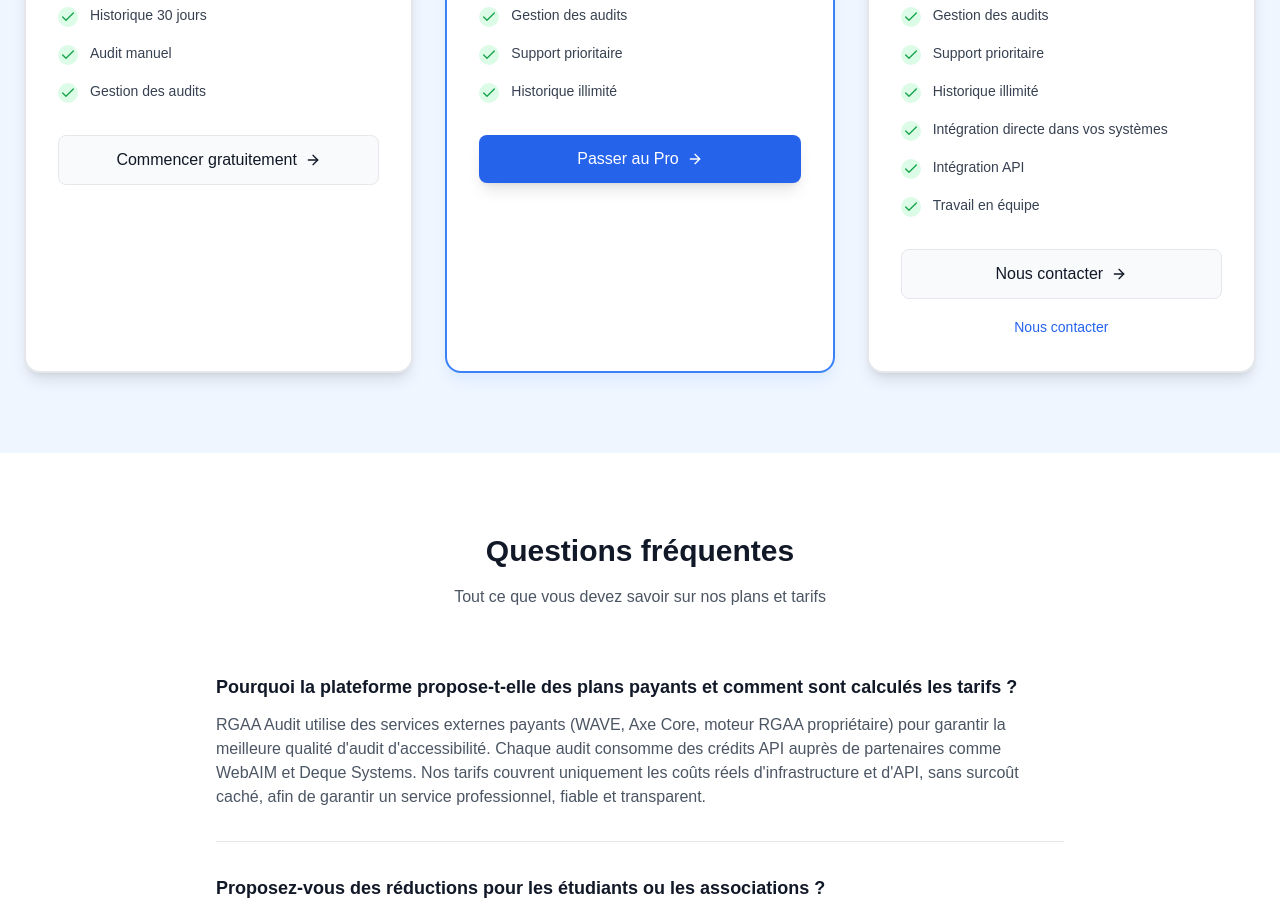
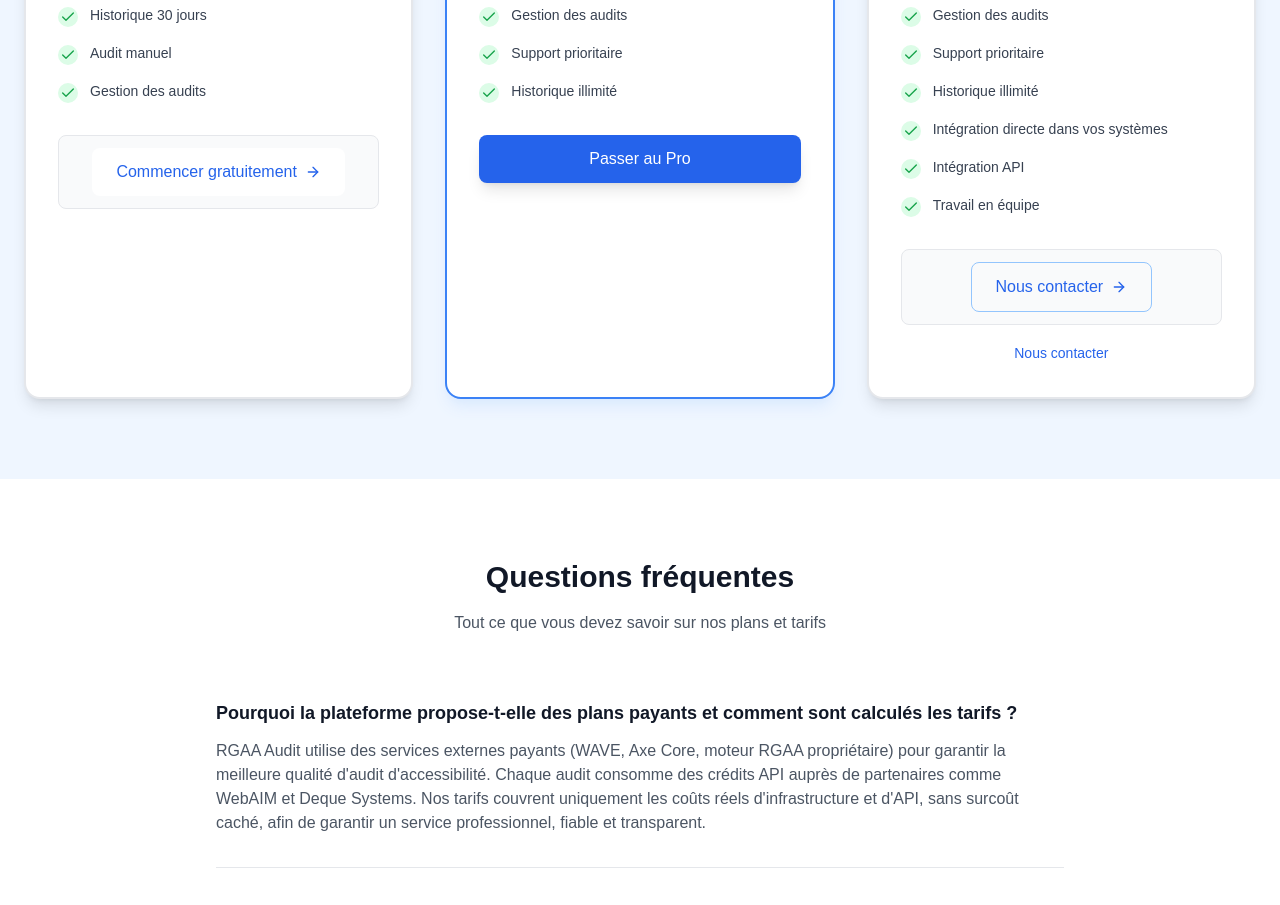
Before and after one commit to Beloic/rgaa-audit, a Next.js app: page /tarifs in a window 1280 px wide. Shown: the part 780-1685 px from the top of the page. Built offline with nearby package versions, Linux system fonts and the light colour scheme.

Commit message:
Boutons 'Nous contacter' : mailto + 'Commencer gratuitement' redirige vers inscription (pricing/tarifs)

```diff
--- a/src/app/pricing/page.tsx
+++ b/src/app/pricing/page.tsx
@@ -171,24 +171,37 @@ export default function PricingPage() {
                         </>
                       ) : (
                         <>
-                          <span>
-                            {plan.id === 'free' ? 'Commencer gratuitement' :
-                             plan.id === 'pro' ? 'Passer au Pro' :
-                             'Nous contacter'}
-                          </span>
-                          <ArrowRight className="w-4 h-4" />
+                          {plan.id === 'free' ? (
+                            <Link
+                              href="/auth/register"
+                              className="inline-flex items-center px-6 py-3 bg-white text-blue-600 font-medium rounded-lg hover:bg-gray-50 transition-colors"
+                            >
+                              Commencer gratuitement
+                              <ArrowRight className="w-4 h-4 ml-2" />
+                            </Link>
+                          ) : plan.id === 'pro' ? (
+                            'Passer au Pro'
+                          ) : (
+                            <a
+                              href="mailto:hello@loicbernard.com"
+                              className="inline-flex items-center px-6 py-3 border border-blue-300 text-blue-600 font-medium rounded-lg hover:bg-blue-50 transition-colors"
+                            >
+                              Nous contacter
+                              <ArrowRight className="w-4 h-4 ml-2" />
+                            </a>
+                          )}
                         </>
                       )}
                     </button>
 
                     {plan.id === 'enterprise' && (
                       <div className="text-center mt-4">
-                        <Link
-                          href="/contact"
+                        <a
+                          href="mailto:hello@loicbernard.com"
                           className="text-blue-600 hover:text-blue-700 text-sm font-medium"
                         >
                           Nous contacter
-                        </Link>
+                        </a>
                       </div>
                     )}
                   </div>
@@ -254,12 +267,12 @@ export default function PricingPage() {
               Commencer gratuitement
               <ArrowRight className="w-4 h-4 ml-2" />
             </Link>
-            <Link
-              href="/contact"
+            <a
+              href="mailto:hello@loicbernard.com"
               className="inline-flex items-center px-6 py-3 border border-blue-300 text-white font-medium rounded-lg hover:bg-blue-700 transition-colors"
             >
               Nous contacter
-            </Link>
+            </a>
           </div>
         </div>
       </section>
--- a/src/app/tarifs/page.tsx
+++ b/src/app/tarifs/page.tsx
@@ -171,24 +171,37 @@ export default function TarifsPage() {
                         </>
                       ) : (
                         <>
-                          <span>
-                            {plan.id === 'free' ? 'Commencer gratuitement' :
-                             plan.id === 'pro' ? 'Passer au Pro' :
-                             'Nous contacter'}
-                          </span>
-                          <ArrowRight className="w-4 h-4" />
+                          {plan.id === 'free' ? (
+                            <Link
+                              href="/auth/register"
+                              className="inline-flex items-center px-6 py-3 bg-white text-blue-600 font-medium rounded-lg hover:bg-gray-50 transition-colors"
+                            >
+                              Commencer gratuitement
+                              <ArrowRight className="w-4 h-4 ml-2" />
+                            </Link>
+                          ) : plan.id === 'pro' ? (
+                            'Passer au Pro'
+                          ) : (
+                            <a
+                              href="mailto:hello@loicbernard.com"
+                              className="inline-flex items-center px-6 py-3 border border-blue-300 text-blue-600 font-medium rounded-lg hover:bg-blue-50 transition-colors"
+                            >
+                              Nous contacter
+                              <ArrowRight className="w-4 h-4 ml-2" />
+                            </a>
+                          )}
                         </>
                       )}
                     </button>
 
                     {plan.id === 'enterprise' && (
                       <div className="text-center mt-4">
-                        <Link
-                          href="/contact"
+                        <a
+                          href="mailto:hello@loicbernard.com"
                           className="text-blue-600 hover:text-blue-700 text-sm font-medium"
                         >
                           Nous contacter
-                        </Link>
+                        </a>
                       </div>
                     )}
                   </div>
@@ -251,12 +264,12 @@ export default function TarifsPage() {
               Commencer gratuitement
               <ArrowRight className="w-4 h-4 ml-2" />
             </Link>
-            <Link
-              href="/contact"
+            <a
+              href="mailto:hello@loicbernard.com"
               className="inline-flex items-center px-6 py-3 border border-blue-300 text-white font-medium rounded-lg hover:bg-blue-700 transition-colors"
             >
               Nous contacter
-            </Link>
+            </a>
           </div>
         </div>
       </section>
```
